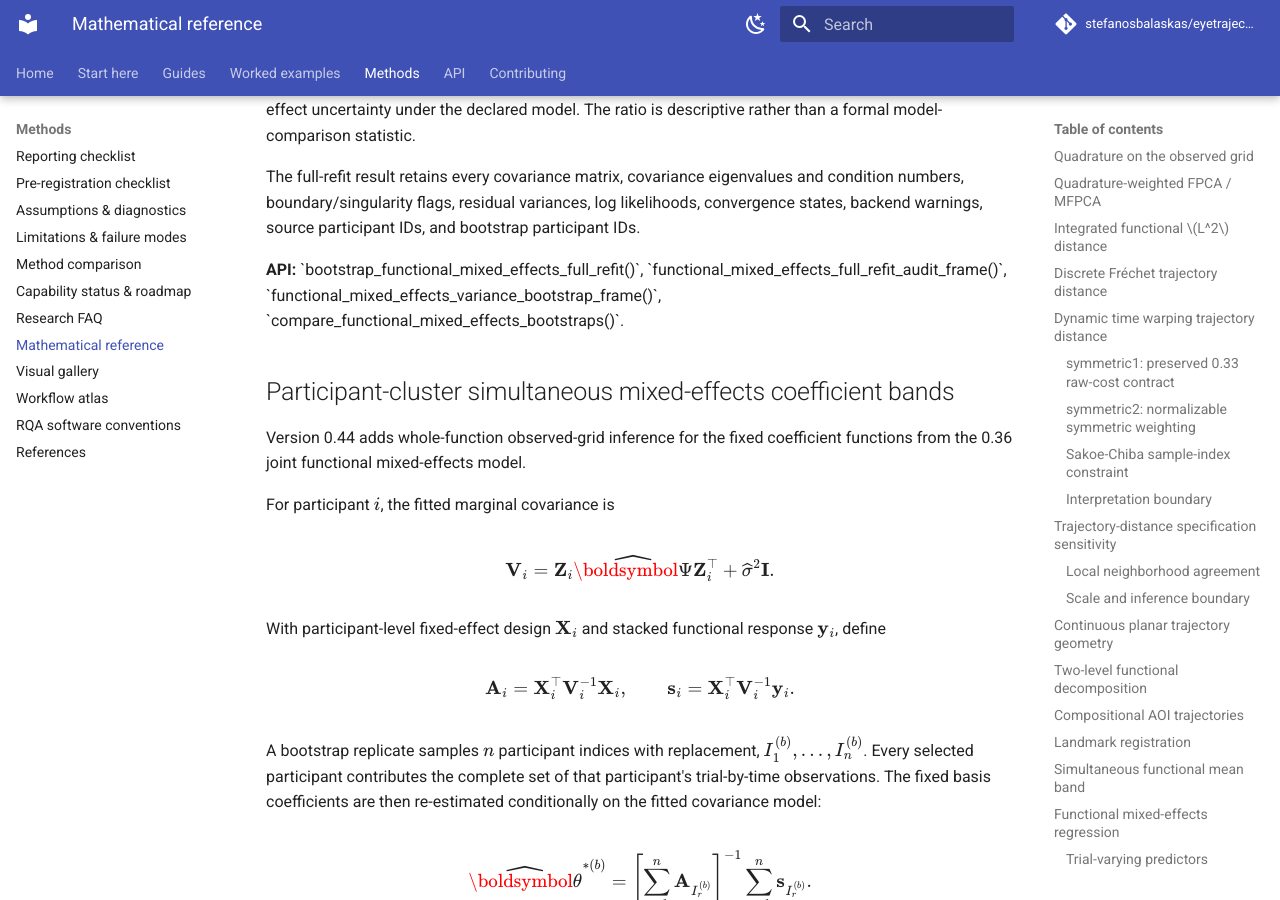
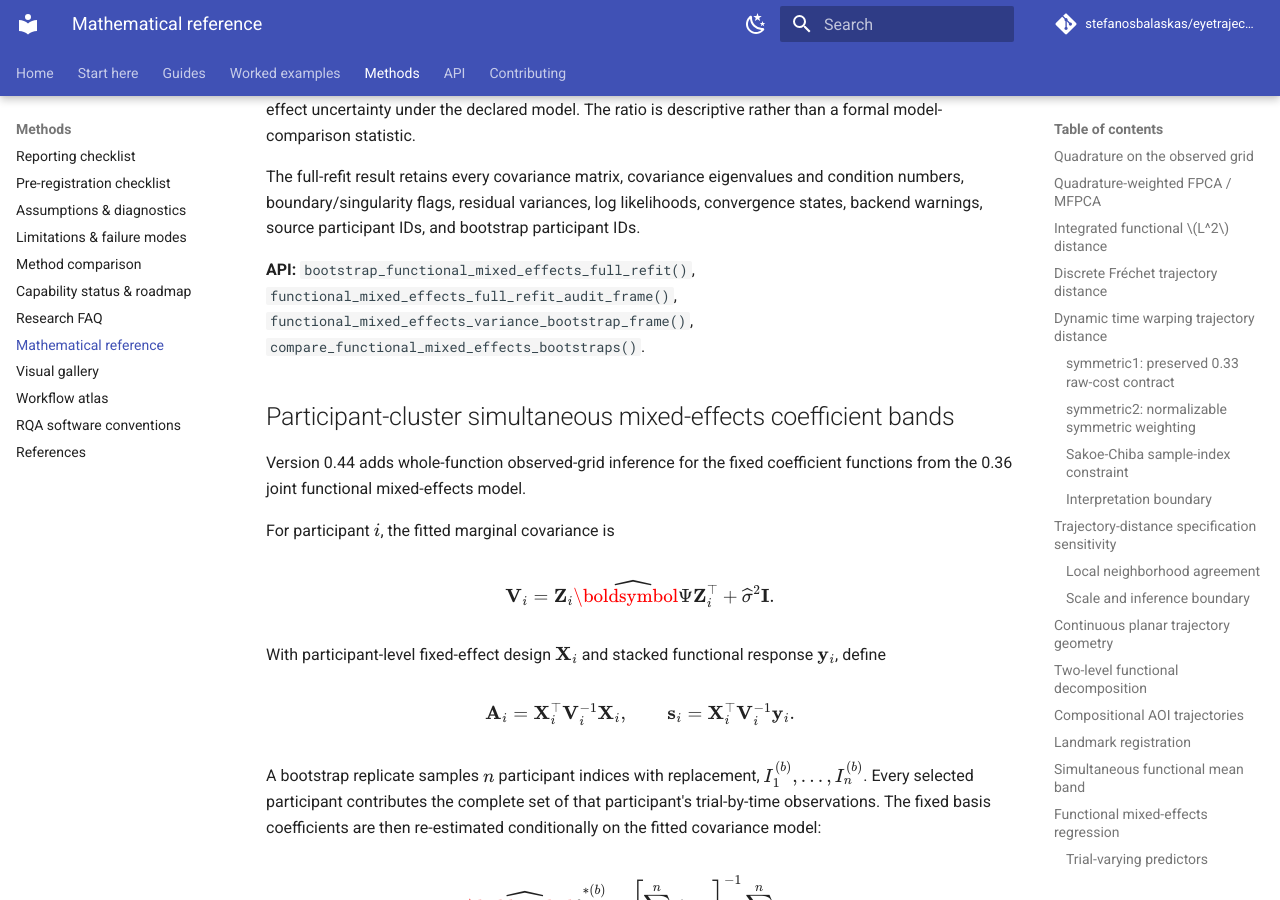
Before and after one commit to stefanosbalaskas/eyetrajectoriespy, an MkDocs documentation site: the page built from docs/methods/mathematical-reference.md, in a window 1280 px wide and 900 px high, scrolled down 13106 px. Built offline with MkDocs 1.6.1 and Material for MkDocs 9.7.7, drawn with Linux system fonts in a browser that asks for light colours; comment, search, counter and statistics services are not loaded.

```diff
--- a/docs/methods/mathematical-reference.md
+++ b/docs/methods/mathematical-reference.md
@@ -792,10 +792,10 @@ and condition numbers, boundary/singularity flags, residual variances, log
 likelihoods, convergence states, backend warnings, source participant IDs, and
 bootstrap participant IDs.
 
-**API:** \`bootstrap_functional_mixed_effects_full_refit()\`,
-\`functional_mixed_effects_full_refit_audit_frame()\`,
-\`functional_mixed_effects_variance_bootstrap_frame()\`,
-\`compare_functional_mixed_effects_bootstraps()\`.
+**API:** `bootstrap_functional_mixed_effects_full_refit()`,
+`functional_mixed_effects_full_refit_audit_frame()`,
+`functional_mixed_effects_variance_bootstrap_frame()`,
+`compare_functional_mixed_effects_bootstraps()`.
 
 ## Participant-cluster simultaneous mixed-effects coefficient bands { #functional-mixed-effects-simultaneous }
 
```
